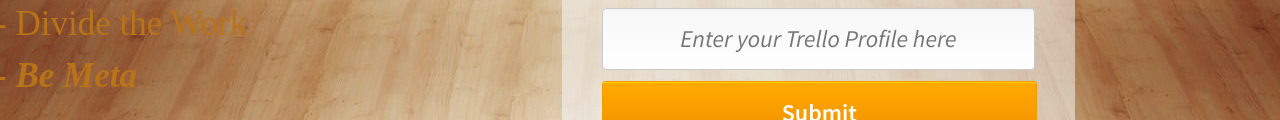
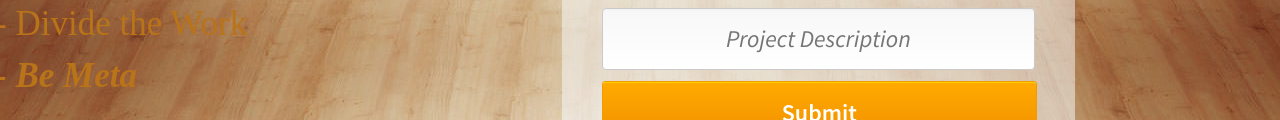
Before and after one commit to babbitt/Project-Meta, a plain HTML site: page index.html in a window 1280 px wide. Shown: the part 497-617 px from the top of the page. Drawn offline with Linux system fonts and the light colour scheme; a script that the page names is missing.

Commit message:
fixed bug

```diff
--- a/index.html
+++ b/index.html
@@ -87,7 +87,7 @@
 							<div>
 								<label for="mail" class="label">Project Description</label>
 								<p class="inp-row">
-									<span class="inp-fix"><input type="text" class="inp-text" name="mail" id="description" placeholder="Enter your Trello Profile here" /></span>
+									<span class="inp-fix"><input type="text" class="inp-text" name="mail" id="description" placeholder="Project Description" /></span>
 								</p>
 							</div>
 							<div class="row">
```
